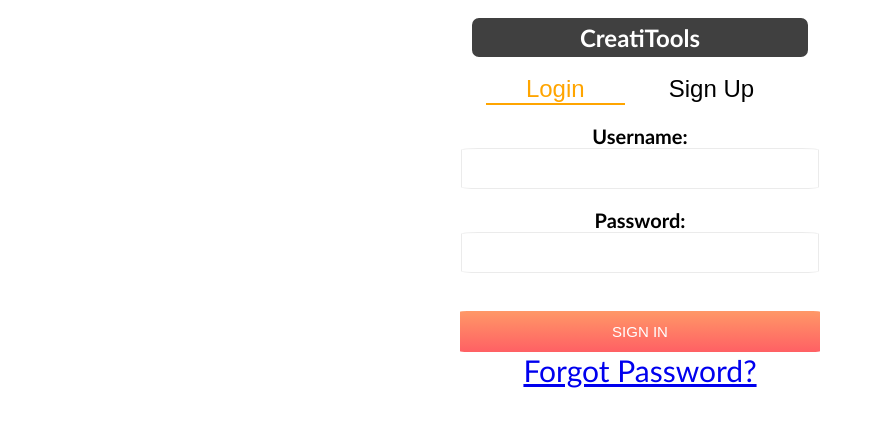
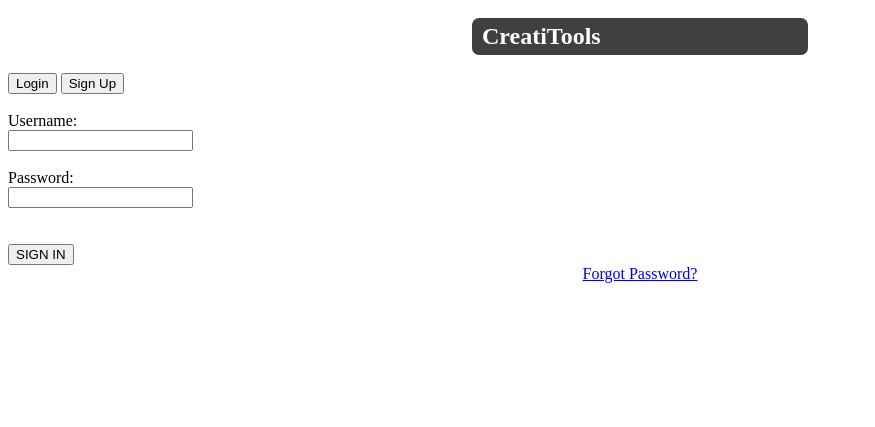
Before and after one commit to lVelixl/AppDevProject, a Flask app: template templates/signin.html in a window 1280 px wide. Shown: the top 427 px of the page, without its empty margins (0-875 px from the left). Run offline with Flask 2, Linux system fonts and the light colour scheme; the template is opened without the code that fills it, so the values that code supplies are empty.

Commit message:
Update signin.html

```diff
--- a/templates/signin.html
+++ b/templates/signin.html
@@ -3,51 +3,7 @@
   <head>
     <meta charset="utf-8">
     <title></title>
-    <style>
-          body {
-      font-family: Trebuchet MS, sans-serif;
 
-    }
-
-    .SignInUpForm {
-      text-align: center;
-    }
-
-    button.link {
-      background:none; border:none;
-      font-size: 24px;
-      padding: 0px 40px 0px;
-     }
-
-    #login {
-      border-bottom: 2px solid orange;
-      color: orange;
-    }
-    label {
-      font-size: 20px;
-      font-weight: bold;
-    }
-    #userName, #password {
-      padding: 12px 20px;
-      width: 25%;
-      border-radius: 5%;
-      border: 1px solid #ebebeb;
-    }
-
-    #signin {
-      border: none;
-      border-radius: 2%;
-      padding: 12px 12% 12px;
-      color: white;
-      font-size: 15px;
-      background: linear-gradient(#FF9867, #FF6064);
-    }
-    #subMenu1 {
-      font-size:30px;
-    }
-
-
-    </style>
 
   </head>
   <body>
```
